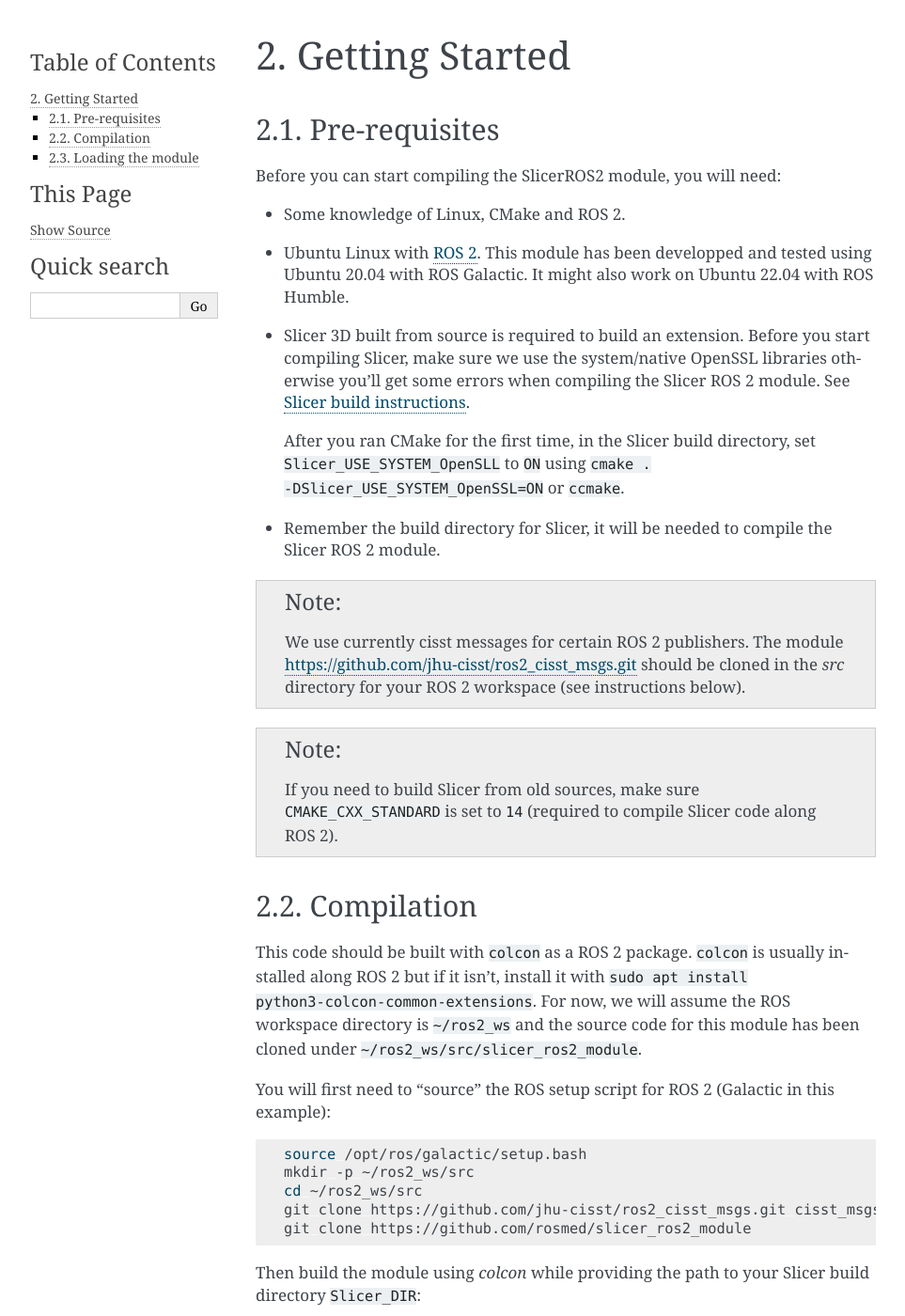
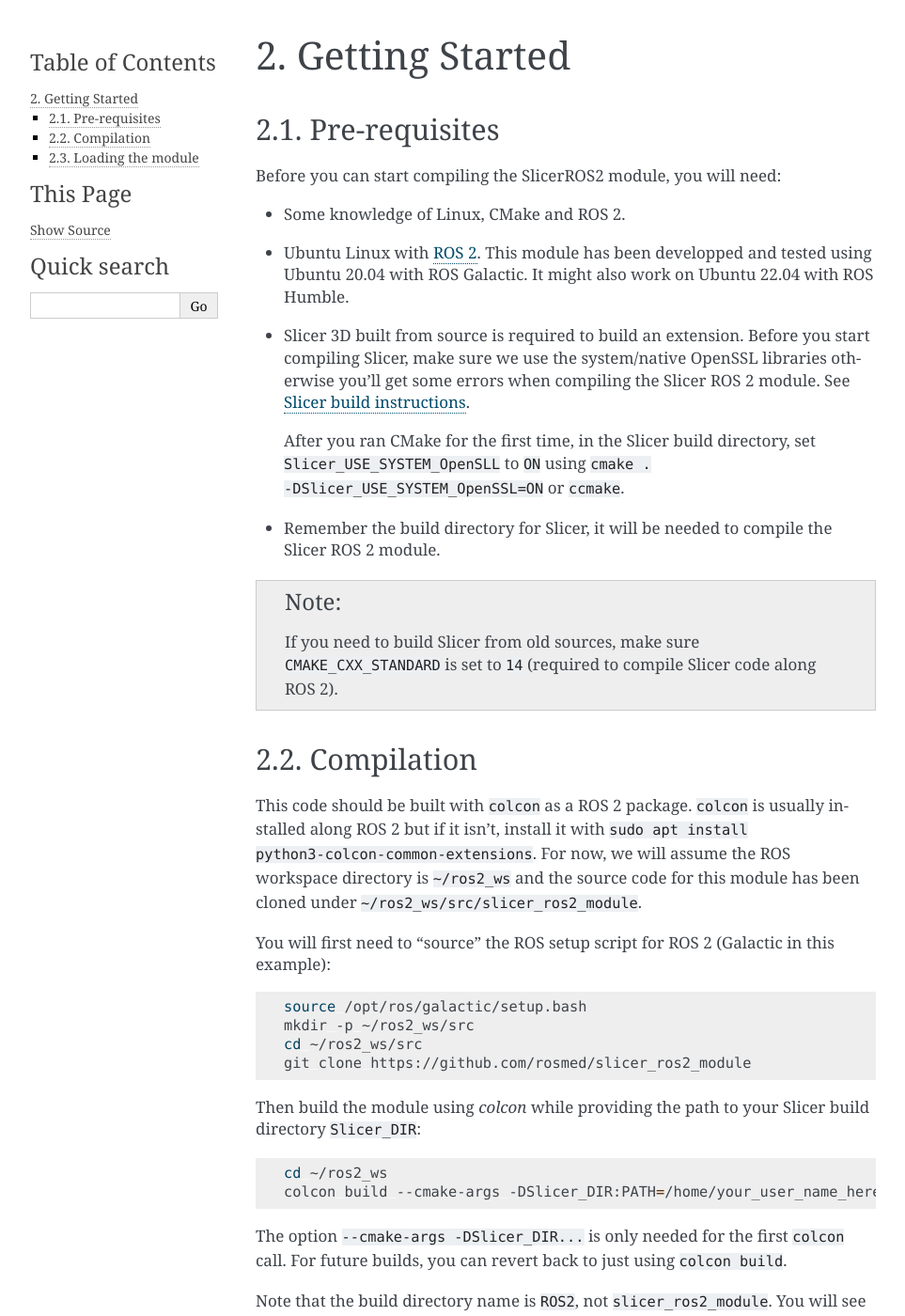
Before and after one commit to rosmed/slicer_ros2_module, a Sphinx documentation site: the page built from docs/pages/getting-started.rst, in a window 1280 px wide and 1400 px high. Shown: the whole window at 94% size, without its empty margins (148-1111 px from the left). Built offline with Sphinx 7.4.7, drawn with Linux system fonts in a browser that asks for light colours.

Commit message:
doc: updated to remove required dependency on cisst_msgs

```diff
--- a/docs/pages/getting-started.rst
+++ b/docs/pages/getting-started.rst
@@ -27,12 +27,6 @@
 * Remember the build directory for Slicer, it will be needed to
   compile the Slicer ROS 2 module.
 
-.. note:: We use currently cisst messages for certain ROS 2
-  publishers.  The module
-  https://github.com/jhu-cisst/ros2_cisst_msgs.git should be cloned in
-  the `src` directory for your ROS 2 workspace (see instructions
-  below).
-
 .. note:: If you need to build Slicer from old sources, make sure
   ``CMAKE_CXX_STANDARD`` is set to ``14`` (required to compile Slicer
   code along ROS 2).
@@ -56,7 +50,6 @@
     source /opt/ros/galactic/setup.bash
     mkdir -p ~/ros2_ws/src
     cd ~/ros2_ws/src
-    git clone https://github.com/jhu-cisst/ros2_cisst_msgs.git cisst_msgs
     git clone https://github.com/rosmed/slicer_ros2_module
 
 Then build the module using `colcon` while providing the path to your
```
